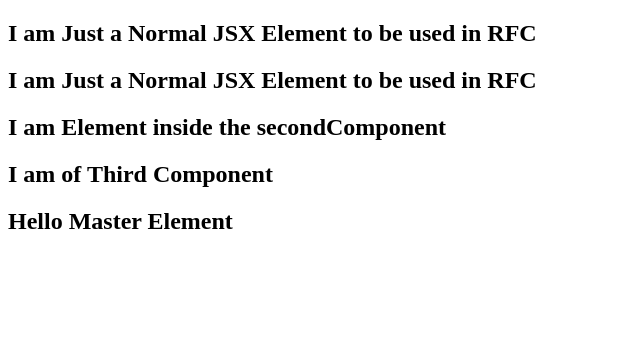
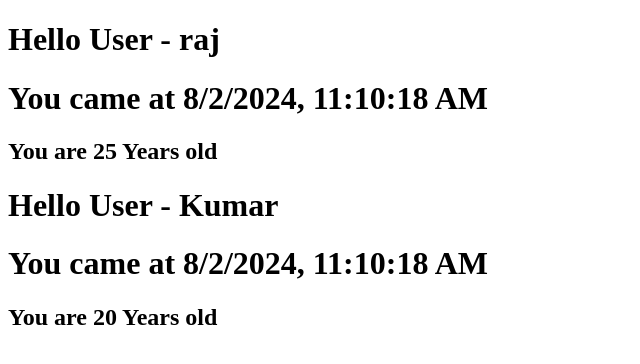
Before and after one commit to peelarajkumar/ReactPractice, a React app: page / in a window 1280 px wide. Shown: the whole page, without its empty margins (0-640 px from the left). Built offline with nearby package versions, Linux system fonts and the light colour scheme.

Commit message:
Added Prpopss

```diff
--- /dev/null
+++ b/ReactProps.js
@@ -0,0 +1,29 @@
+import React from "react";
+import ReactDOM from "react-dom/client";
+
+// A props is nothing but passing arguments to a component !
+// props to component is like args to a function
+//props (Properties) can be anything , they wrapped as object and can be used inside the component
+
+const MyReactComponent = (props)=>{
+    console.log(props)
+    return(
+        <div>
+            <h1>Hello User - {props.name}</h1>
+            <h1><span>You came at {new Date().toLocaleString()} </span></h1>
+            <h2><span>You are {props.age} Years old</span></h2>
+        </div>
+    )
+}
+
+const AppCompoennt = ()=>{
+    return (<div>
+        <MyReactComponent name = "raj" age ="25"/>
+        <MyReactComponent name ="Kumar" age="20" />
+    </div>)
+}
+
+
+
+const root = ReactDOM.createRoot(document.getElementById('root'));
+root.render(<AppCompoennt/>)
--- a/index.html
+++ b/index.html
@@ -9,6 +9,6 @@
 <body>
 <div id="root"></div>
 <script  type="module"  src="/ReactElement.js" > </script>
-<script  type="module"  src="/ReactFunctionalComponent.js" > </script>
+<script  type="module"  src="/ReactProps.js" > </script>
 </body>
 </html>
```
